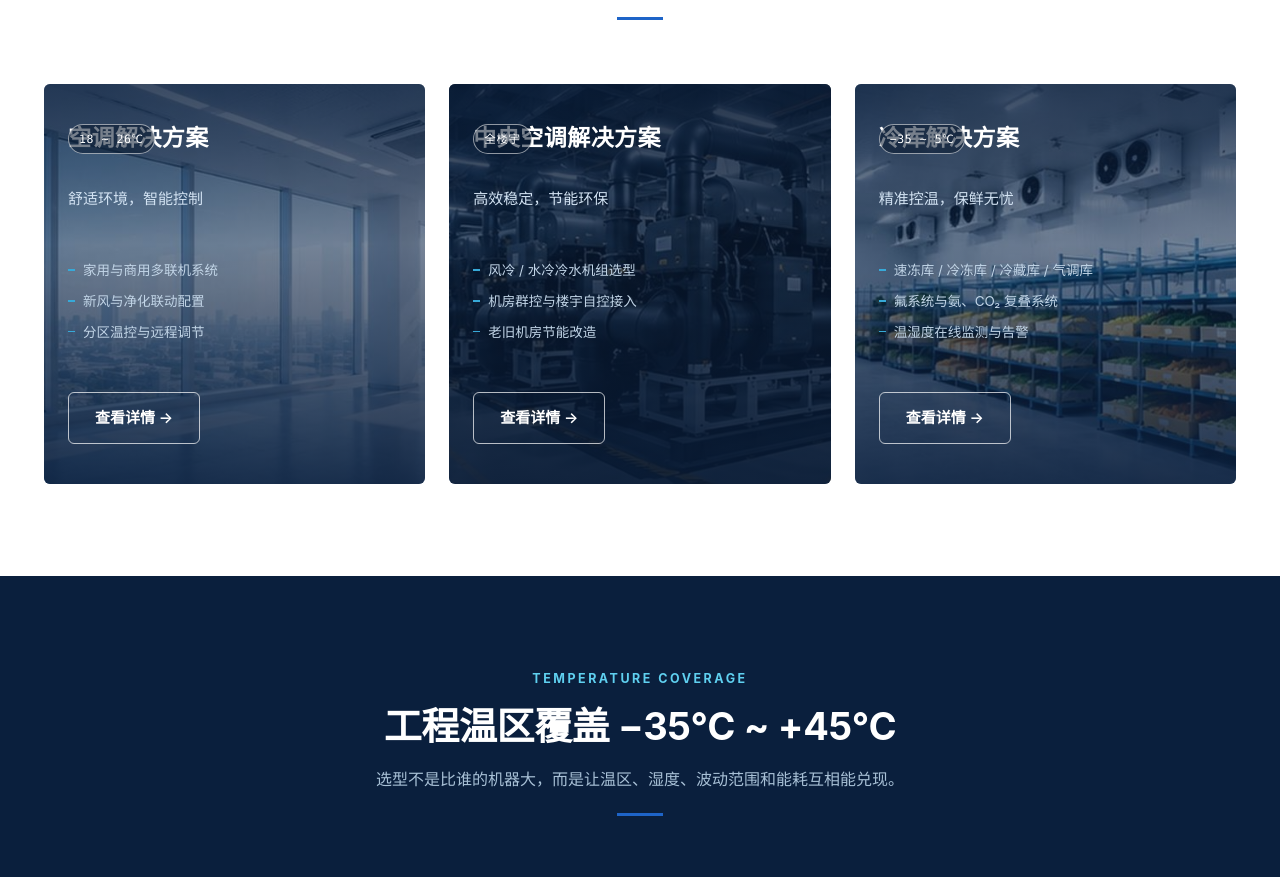
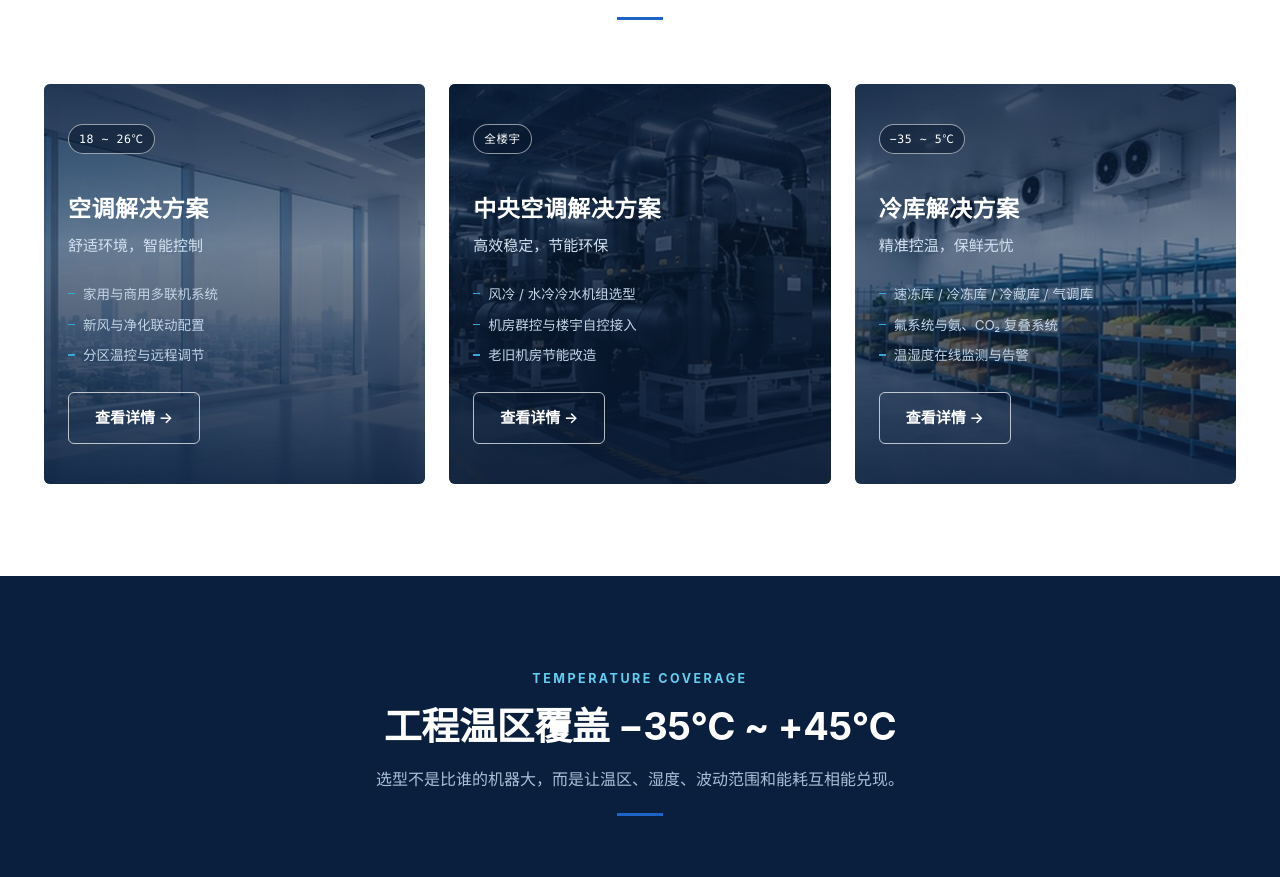
Before and after one commit to orlandowang1-eng/lenglian-tech, a plain HTML site: page index.html in a window 1280 px wide. Shown: the part 968-1845 px from the top of the page. Drawn offline with Linux system fonts and the light colour scheme.

Commit message:
fix: 修复桌面端方案卡温区标签与标题重叠

```diff
--- a/index.html
+++ b/index.html
@@ -102,8 +102,8 @@ header.site{position:sticky;top:0;z-index:60;background:rgba(255,255,255,.96);ba
 .sol ul li{padding-left:15px;position:relative}
 .sol ul li::before{content:"";position:absolute;left:0;top:10px;width:7px;height:1.5px;background:var(--cyan)}
 .sol .more{margin-top:var(--s3)}
-.sol .body{display:flex;flex-direction:column;flex:1;justify-content:space-between}
-.sol>.tag{position:absolute;top:var(--s4);left:var(--s3);z-index:2}
+.sol .body{display:flex;flex-direction:column;flex:1;justify-content:flex-end;gap:0}
+.sol>.tag{position:static;align-self:flex-start;margin:0 0 auto}
 
 /* 温区图 */
 .zones{padding:var(--s6) 0;background:var(--ink);color:#fff}
```
